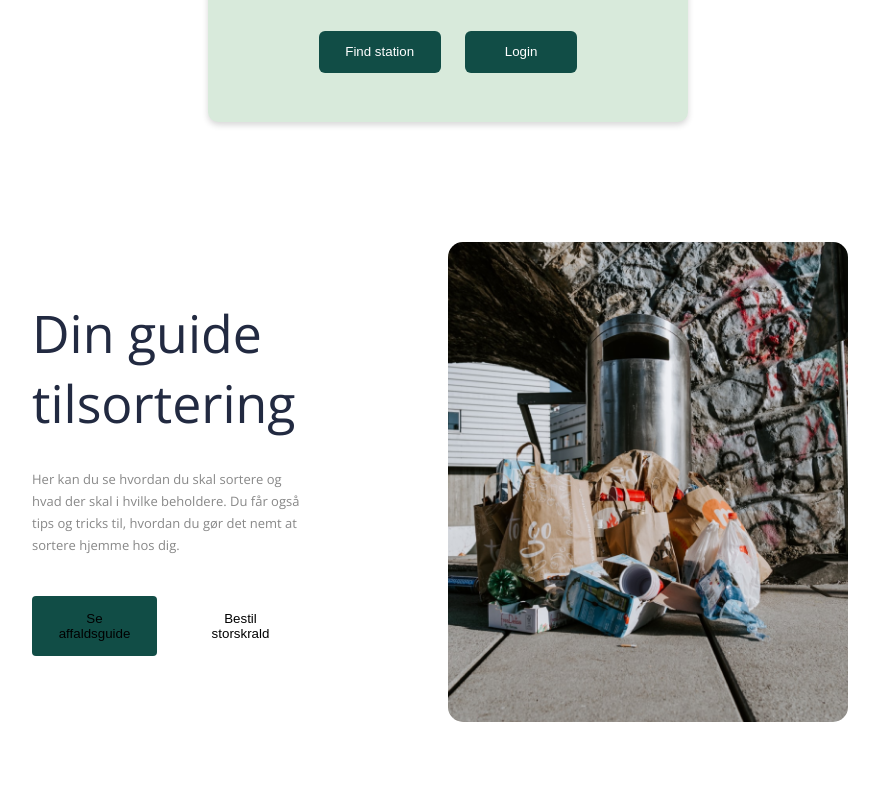
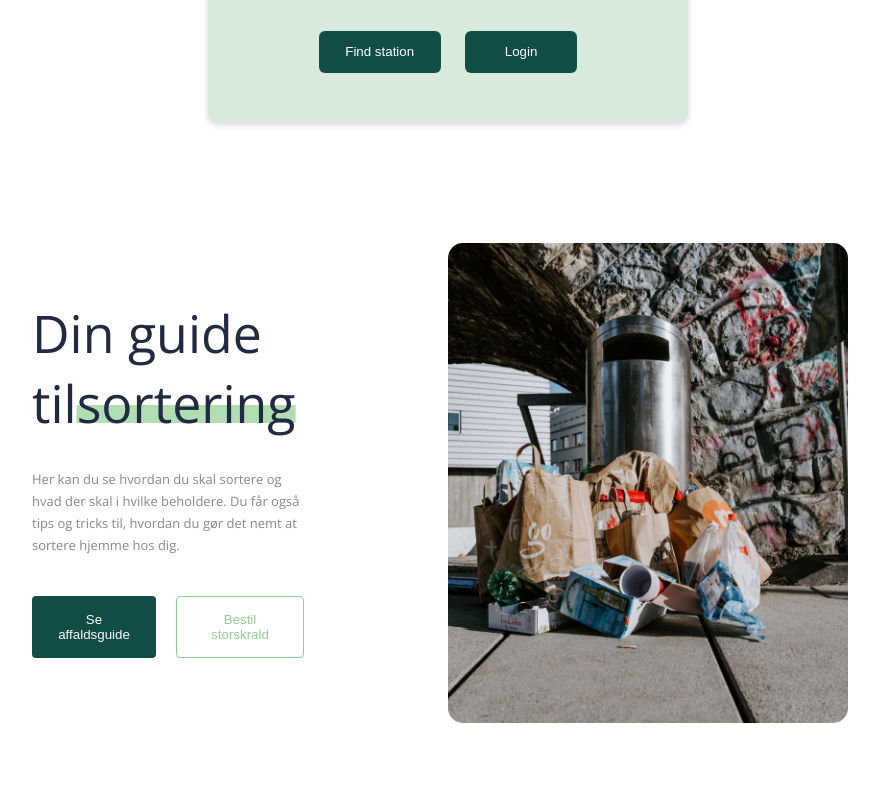
Before and after one commit to katrinedelrosario/trashguide, a React (Vite) app: page / in a window 1280 px wide. Shown: the part 682-1480 px from the top of the page, without its empty margins (192-1071 px from the left). Built offline with nearby package versions, Linux system fonts and the light colour scheme.

Commit message:
updated variables

```diff
--- a/src/globalStyle.scss
+++ b/src/globalStyle.scss
@@ -21,6 +21,9 @@
     --greenActive: #6DA830;
     --greenBox: #D8EADB;
     --green-darker: #114D46;
+    --green-span: #b0ddb2;
+    --green-btnSecond: #91cf93;
+    --whiter: #fafafa;
 
     --black: #000;
     --white: #fff;
@@ -28,23 +31,10 @@
     --grey: #888888;
     --grey-lt: #d8d8d8;
     --greybg: #f2f2f2;
-    --grey-lgtst: #fafafa;
 
     --green: #62bb65;
     --green-drk: #114d46;
     --green-lt: #6da830;
 
     --blue-lt: #459eff33;
-
-    //opacity
-    --black-op-lw: #0000000d;
-    --boxshadow: #00000029;
-    --black-op-hg: #00000033;
-
-    --white-op-lw: #ffffffb2;
-    --white-op-md: #ffffff80;
-    --white-op-hg: #ffffff99;
-
-    --green-op-lw: #62BB6500;
-    --green-op-md: #62BB6533;
 }
```
